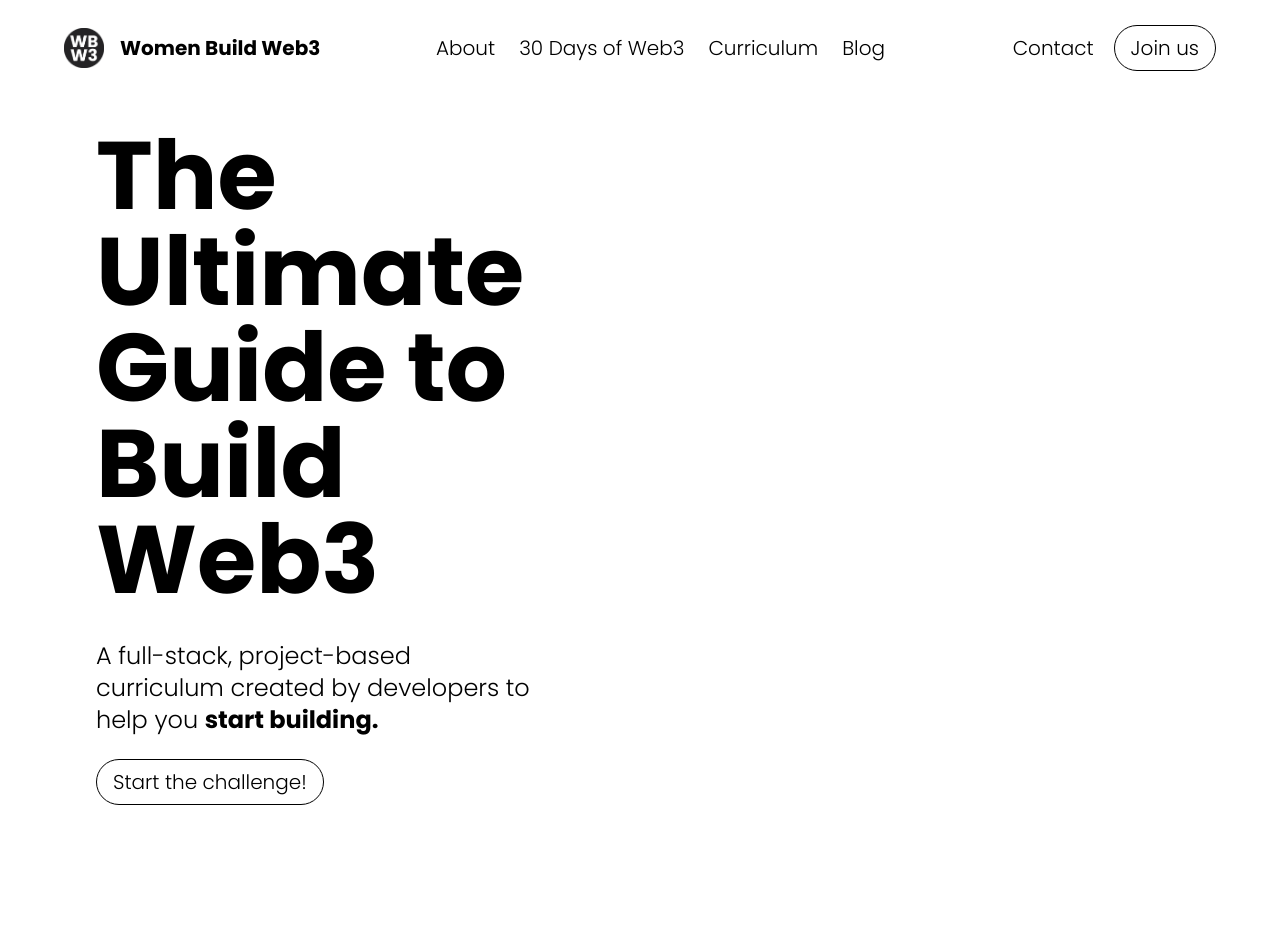
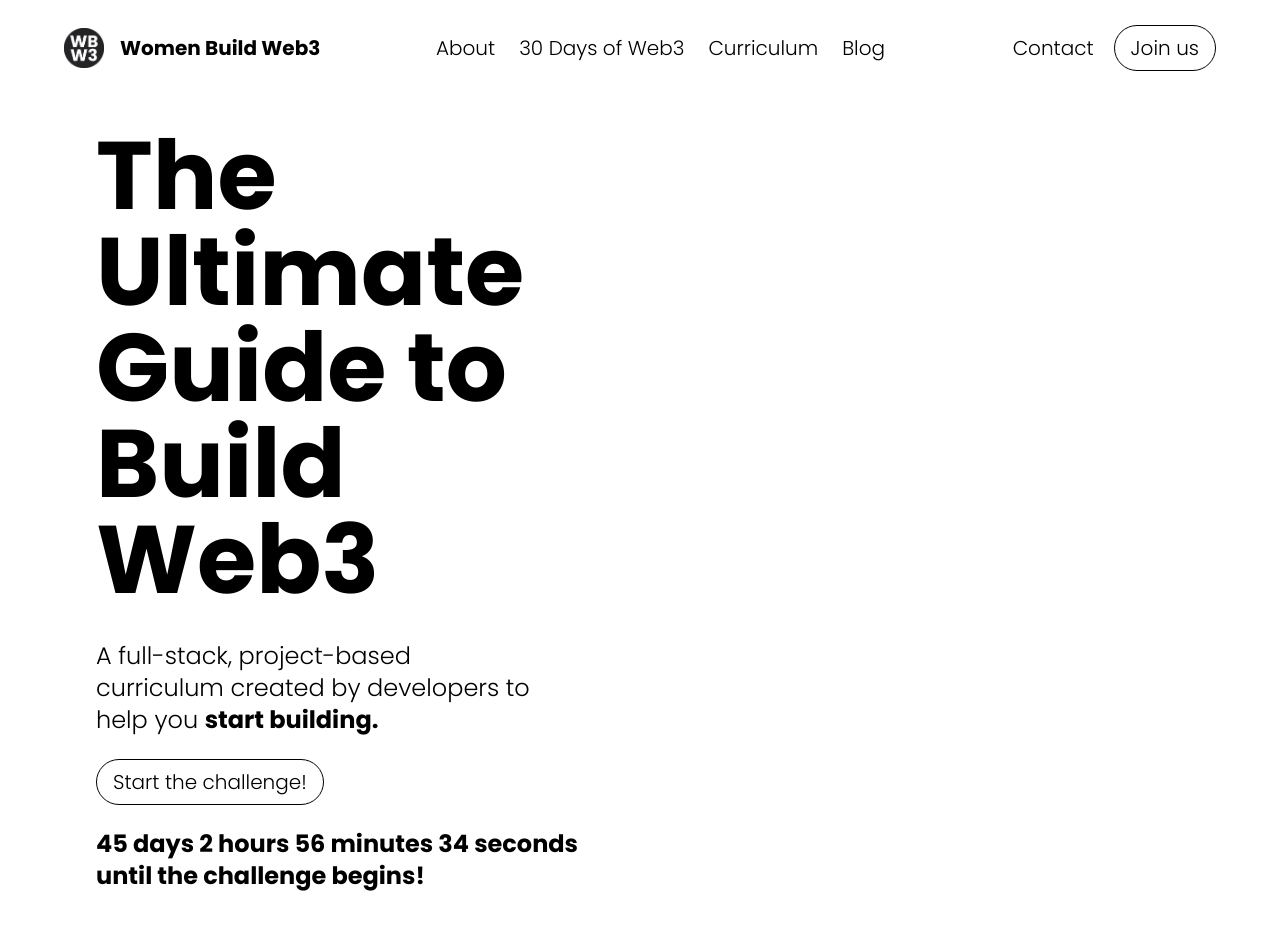
Before and after one commit to womenbuildweb3/30daysofweb3.xyz, a Next.js app: page / in a window 1280 px wide. Shown: the top 952 px of the page. Built offline with nearby package versions, Linux system fonts and the light colour scheme.

Commit message:
imbed countdown on index page

```diff
--- a/pages/index.js
+++ b/pages/index.js
@@ -7,10 +7,12 @@ import Image from "next/image";
 import Speakers from "../components/Speakers";
 import Sponsors from "../components/Sponsors";
 import Link from "next/link";
+import Countdown from "../components/Countdown";
 
 //todo: add cool animation to right side of column at the top of the page
 //todo: add a countdown timer that counts down to 6/27 and tell people to follow us on Twitter for updates
 //todo: beautify the sponsors and workshop sections with design help, probably reformat the sponsor logos to look more uniform?
+// todo: The countdown timer component currently uses the user's timezone when calculating how much time left until June 27th. Although this is functional, the countdown timer could be improved further to use a specific timezone.
 
 export default function Home() {
   const [preferedColorScheme, setPreferedColorScheme] = useState("light");
@@ -54,17 +56,22 @@ export default function Home() {
                   to help you{" "}
                   <strong className="font-poppins-bold">start building.</strong>{" "}
                 </p>
+
                 <Link href="/curriculum">
                   <a className="dark:hover:text-black dark:hover:bg-white hover:text-white hover:bg-black border border-black dark:border-white border-solid rounded-full lg:text-xl px-4 py-2">
                     Start the challenge!
                   </a>
                 </Link>
+                <h3 className="mb-4 mt-8 text-xl md:text-2xl font-poppins-bold">
+                  <Countdown /> until the challenge begins!
+                </h3>
               </div>
             </div>
           </section>
 
           <div>
             <hr className="my-8 border-t border-black dark:border-white border-solid" />
+
             <h3 className="mb-4 text-xl md:text-2xl font-poppins-bold">
               Phase 1: &#128218; 30 Days of Web3
             </h3>
```
